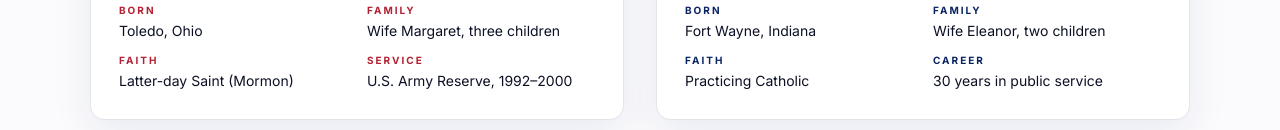
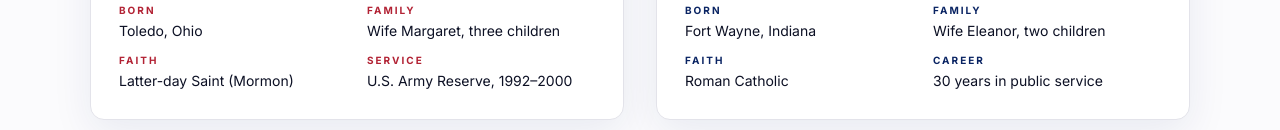
Before and after one commit to henrycent/gov-site, a Next.js app: page /team in a window 1280 px wide. Shown: the part 822-952 px from the top of the page. Built offline with nearby package versions, Linux system fonts and the light colour scheme.

Commit message:
Change Henry Centlivre's faith to Roman Catholic
Co-Authored-By: WOZCODE <contact@withwoz.com>

```diff
--- a/app/team/page.tsx
+++ b/app/team/page.tsx
@@ -23,7 +23,7 @@ const PEOPLE = [
     facts: [
       ["Born", "Fort Wayne, Indiana"],
       ["Family", "Wife Eleanor, two children"],
-      ["Faith", "Practicing Catholic"],
+      ["Faith", "Roman Catholic"],
       ["Career", "30 years in public service"],
     ],
   },
```
